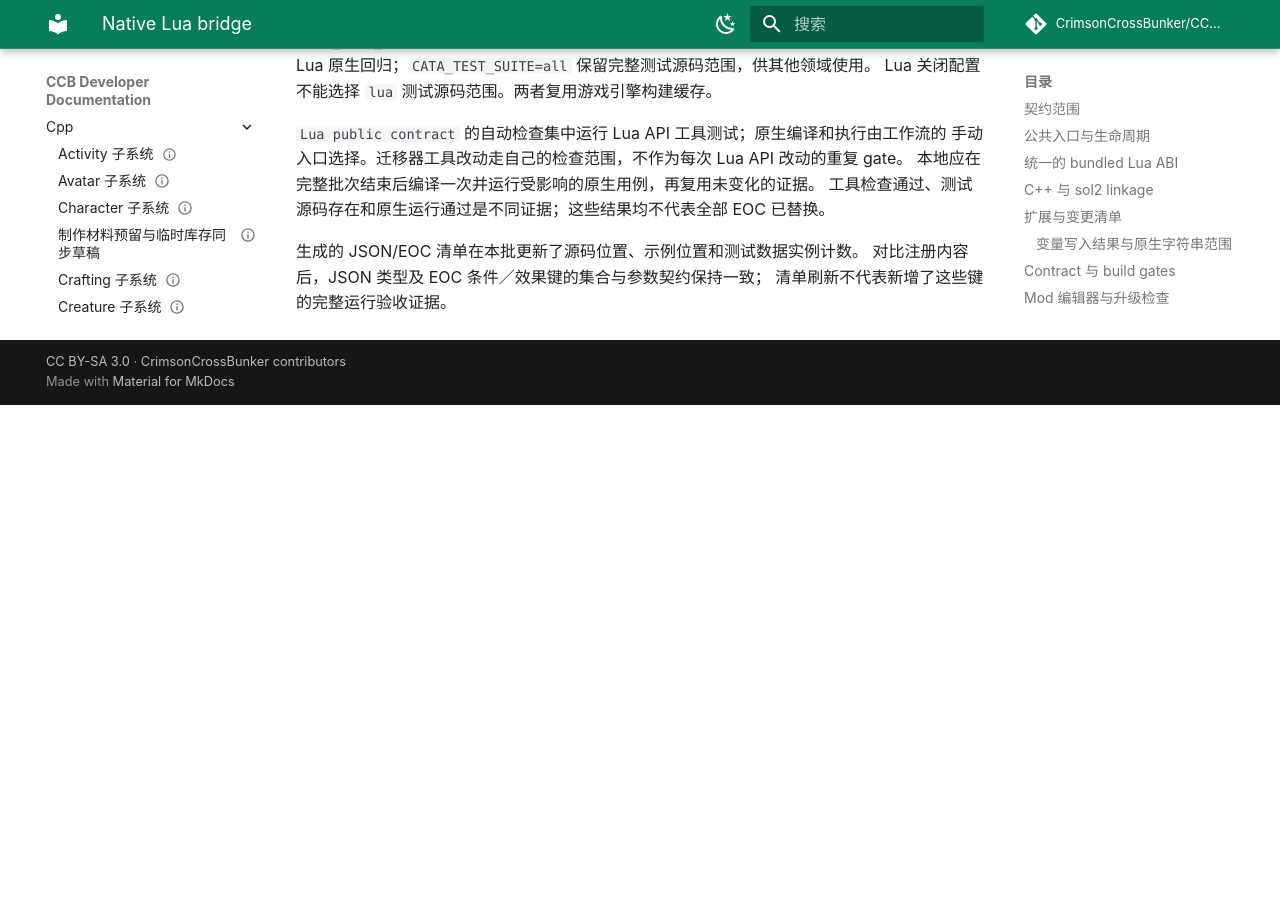
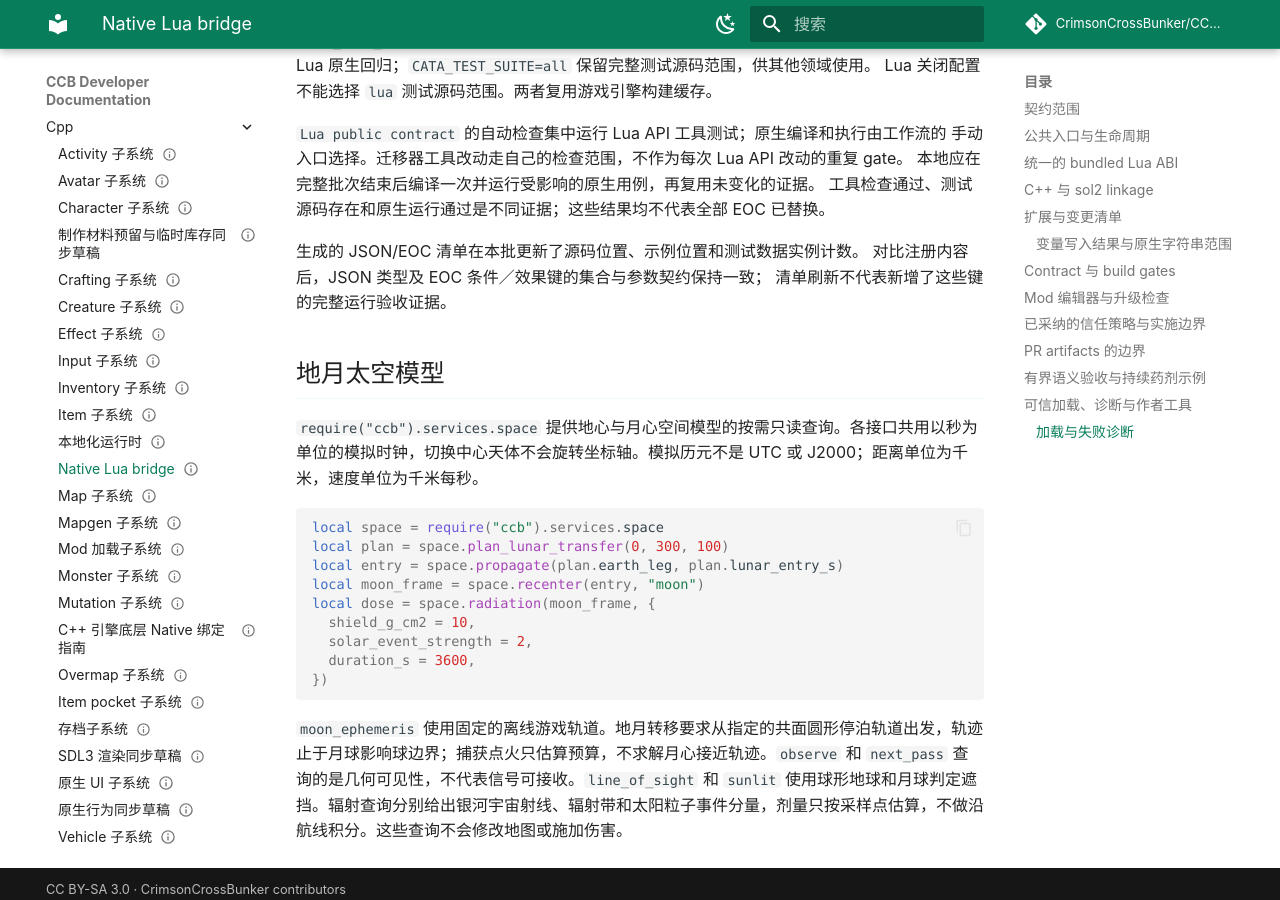
Before and after one commit to CrimsonCrossBunker/CCB-Docs, an MkDocs documentation site: the page built from docs/zh_CN/cpp/lua-bridge.md, in a window 1280 px wide and 900 px high, scrolled down 15566 px. Built offline with MkDocs 1.6.1 and Material for MkDocs 9.7.7, drawn with Linux system fonts in a browser that asks for light colours; comment, search, counter and statistics services are not loaded; before the commit the page ends 15971 px from its top, so only the background shows below that.

Commit message:
docs: describe the Earth-Moon Lua models

````diff
--- a/docs/zh_CN/cpp/lua-bridge.md
+++ b/docs/zh_CN/cpp/lua-bridge.md
@@ -817,3 +817,21 @@ Lua 关闭配置不能选择 `lua` 测试源码范围。两者复用游戏引擎
 生成的 JSON/EOC 清单在本批更新了源码位置、示例位置和测试数据实例计数。
 对比注册内容后，JSON 类型及 EOC 条件／效果键的集合与参数契约保持一致；
 清单刷新不代表新增了这些键的完整运行验收证据。
+
+## 地月太空模型
+
+`require("ccb").services.space` 提供地心与月心空间模型的按需只读查询。各接口共用以秒为单位的模拟时钟，切换中心天体不会旋转坐标轴。模拟历元不是 UTC 或 J2000；距离单位为千米，速度单位为千米每秒。
+
+```lua
+local space = require("ccb").services.space
+local plan = space.plan_lunar_transfer(0, 300, 100)
+local entry = space.propagate(plan.earth_leg, plan.lunar_entry_s)
+local moon_frame = space.recenter(entry, "moon")
+local dose = space.radiation(moon_frame, {
+  shield_g_cm2 = 10,
+  solar_event_strength = 2,
+  duration_s = 3600,
+})
+```
+
+`moon_ephemeris` 使用固定的离线游戏轨道。地月转移要求从指定的共面圆形停泊轨道出发，轨迹止于月球影响球边界；捕获点火只估算预算，不求解月心接近轨迹。`observe` 和 `next_pass` 查询的是几何可见性，不代表信号可接收。`line_of_sight` 和 `sunlit` 使用球形地球和月球判定遮挡。辐射查询分别给出银河宇宙射线、辐射带和太阳粒子事件分量，剂量只按采样点估算，不做沿航线积分。这些查询不会修改地图或施加伤害。
````
Also changed, not shown: docs/en/cpp/lua-bridge.md (+18 -0 lines).
